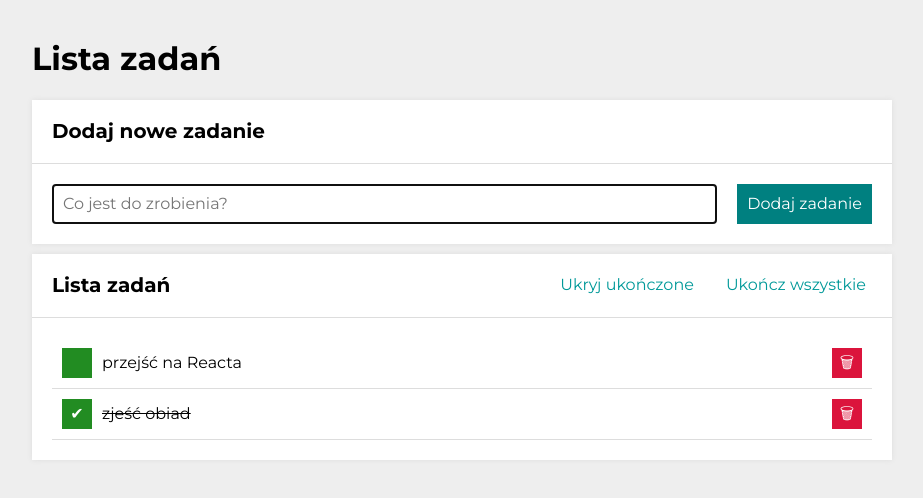
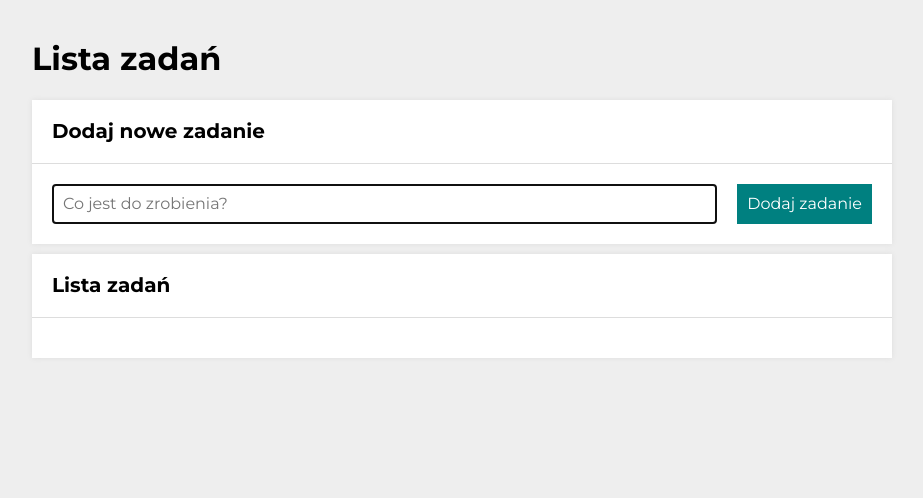
Before and after one commit to KajaKopczynska/todo-list-react, a React (Create React App) app: page / in a window 1280 px wide. Shown: the top 498 px of the page, without its empty margins (178-1101 px from the left). Built offline with nearby package versions, Linux system fonts and the light colour scheme.

Commit message:
saving tasks in localStorage

```diff
--- a/src/App.js
+++ b/src/App.js
@@ -1,4 +1,4 @@
-import React, { useState } from "react";
+import React, { useEffect, useState } from "react";
 import Form from "./Form";
 import Tasks from "./Tasks";
 import Buttons from "./Buttons";
@@ -6,12 +6,21 @@
 import Header from "./Header";
 import Container from "./Container";
 
+const getInitialTasks = () => {
+  const tasksFromLocalStorage = localStorage.getItem("tasks");
+
+  return tasksFromLocalStorage !== null
+  ? JSON.parse(tasksFromLocalStorage)
+  : []
+};
+
 function App() {
   const [hideDone, setHideDone] = useState(false);
-  const [tasks, setTasks] = useState([
-    { id: 1, content: "przejść na Reacta", done: false },
-    { id: 2, content: "zjeść obiad", done: true },
-  ]);
+  const [tasks, setTasks] = useState(getInitialTasks);
+
+  useEffect(() => {
+    localStorage.setItem("tasks", JSON.stringify(tasks));
+  }, [tasks]);
 
   const removeTask = (id) => {
     setTasks(tasks => tasks.filter(task => task.id !== id));
```
